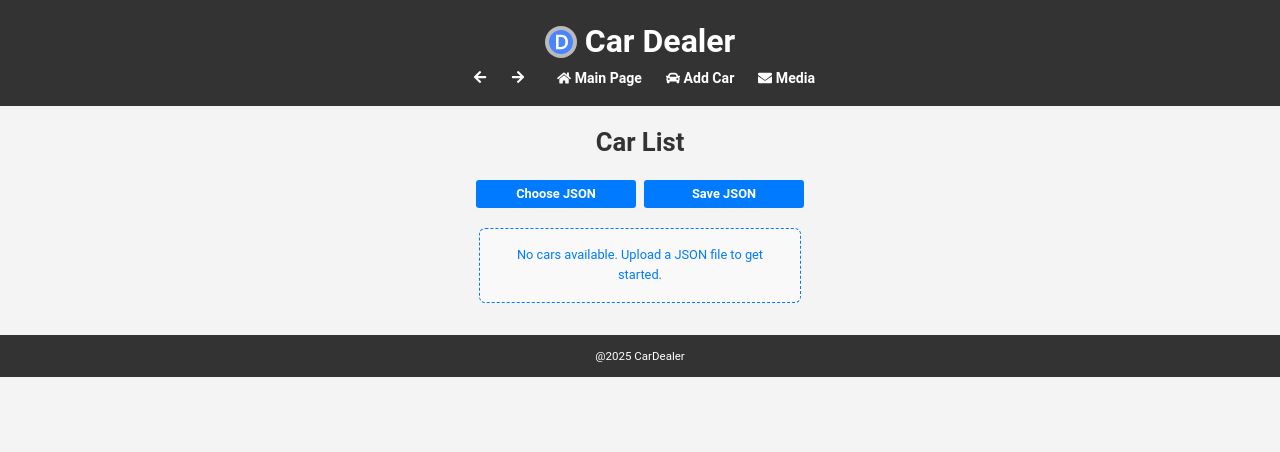
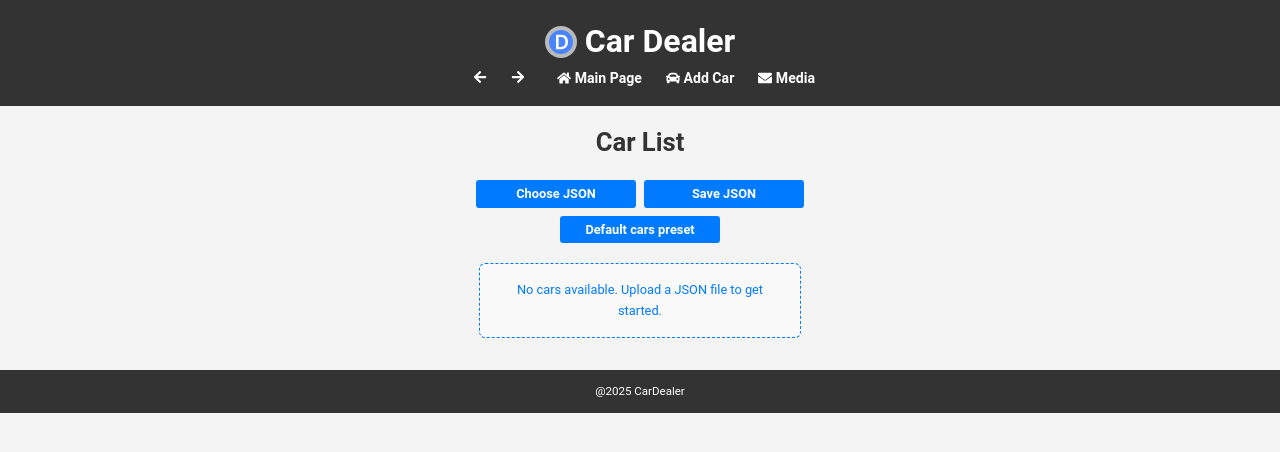
Before and after one commit to AkimovAleksandr0/KAJ, a React (Vite) app: page / in a window 1280 px wide. Shown: the top 452 px of the page. Built offline with nearby package versions, Linux system fonts and the light colour scheme.

Commit message:
feat: New feature: load default preset of cars

```diff
--- a/src/App.css
+++ b/src/App.css
@@ -432,7 +432,12 @@ car-image-select-img
 }
 
 #upload-section {
-    margin-bottom: 20px;
+    /*margin-bottom: 20px;*/
+    text-align: center;
+}
+
+#load-default-section {
+    margin-bottom: 0px;
     text-align: center;
 }
 
@@ -452,6 +457,40 @@ car-image-select-img
     outline: none;
     padding: 8px 16px;
     border-radius: 4px;
+}
+
+.load-default{
+    border: 2px dashed #007bff;
+    padding: 20px;
+    text-align: center;
+    margin: 20px 0;
+    border-radius: 8px;
+    background-color: #f9f9f9;
+    color: #007bff;
+    transition: background-color 0.3s, border-color 0.3s;
+    justify-self: center;
+    min-width: 15vh;
+    width: 45vh;
+}
+
+.load-default-button {
+    font: bold 14px "Roboto", sans-serif;
+    min-width: 25vh;
+    /*width: 286px;*/
+    /*display: inline-block;*/
+    /*box-sizing: border-box;*/
+    color: white !important;
+    background-color: #007bff;
+    text-align: center;
+    cursor: pointer;
+    font-size: 1em;
+    transition: background-color 0.3s ease;
+    margin: 5px 0;
+    border: none;
+    outline: none;
+    padding: 8px 16px;
+    border-radius: 4px;
+    /*justify-self: center;*/
 }
 
 .drop-zone {
--- a/src/components/CarList.jsx
+++ b/src/components/CarList.jsx
@@ -1,6 +1,7 @@
 // CarList component that manages the list of cars, including loading, uploading, and saving functionality.
 import React, { useState, useEffect } from 'react';
 import CarItem from './CarItem';
+import DEFAULT_JSON from '../cars.json';
 
 const CarList = ({ onTestDrive }) => {
     // State for car list, file name, and drag status
@@ -59,6 +60,10 @@ const CarList = ({ onTestDrive }) => {
         handleFileUpload(file);
     };
 
+    const handleDefaultPreset = () => {
+        saveCards(DEFAULT_JSON)
+    }
+
     const handleDrop = (event) => {
         event.preventDefault();
         setIsDragging(false);
@@ -107,7 +112,14 @@ const CarList = ({ onTestDrive }) => {
                 <button className="upload-button" onClick={handleSaveToJSON}>
                     Save JSON
                 </button>
+
             </div>
+
+            {/*Load default preset cars button*/}
+            <div id="load-default-section">
+                <button className="load-default-button" onClick={handleDefaultPreset}> Default cars preset </button>
+            </div>
+
             {/* Drag-and-drop zone for JSON file upload */}
             <div
                 className={`drop-zone ${isDragging ? 'dragging' : ''}`}
@@ -119,6 +131,8 @@ const CarList = ({ onTestDrive }) => {
                     <p>No cars available. Upload a JSON file to get started.</p>
                 ) : (fileName) || "No file chosen"}</p>}
             </div>
+
+
             <div className="car-list">
                 {
                     cars.map(car => (
```
